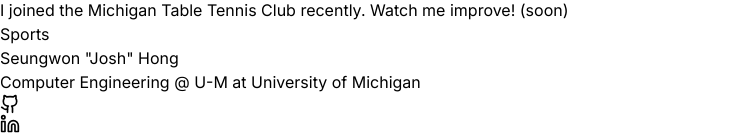
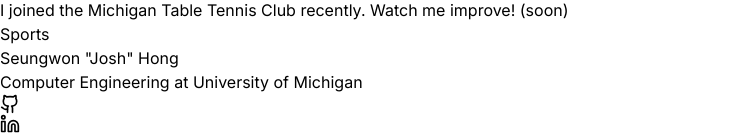
Before and after one commit to yourlocaljosh/personal-website, a React (Vite) app: page / in a window 1280 px wide. Shown: the part 4719-4857 px from the top of the page, without its empty margins (0-731 px from the left). Built offline with nearby package versions, Linux system fonts and the light colour scheme.

Commit message:
Fix repeated text on bottom

```diff
--- a/src/App.jsx
+++ b/src/App.jsx
@@ -623,7 +623,7 @@
               <h3 className="text-xl font-bold text-blue-400 mb-2">
                 {personalInfo.firstName} "{personalInfo.nickname}" {personalInfo.lastName}
               </h3>
-              <p className="text-gray-400">{personalInfo.title} at {personalInfo.university}</p>
+              <p className="text-gray-400">Computer Engineering at {personalInfo.university}</p>
             </div>
             <div className="flex space-x-6">
               <a href="https://github.com/yourlocaljosh" target="_blank" className="text-gray-400 hover:text-white transition-colors">
```
